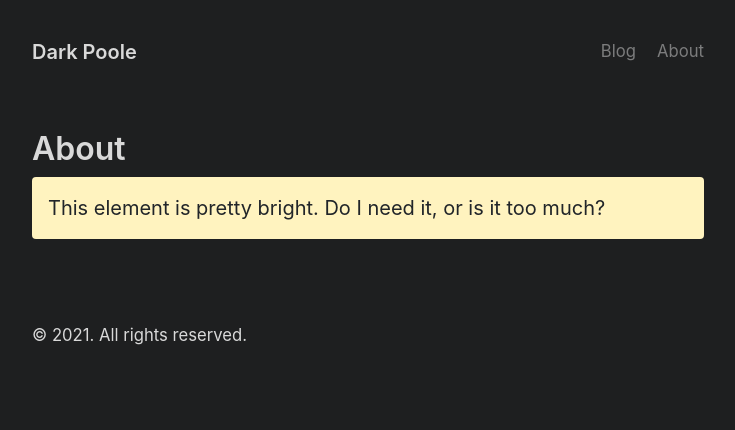
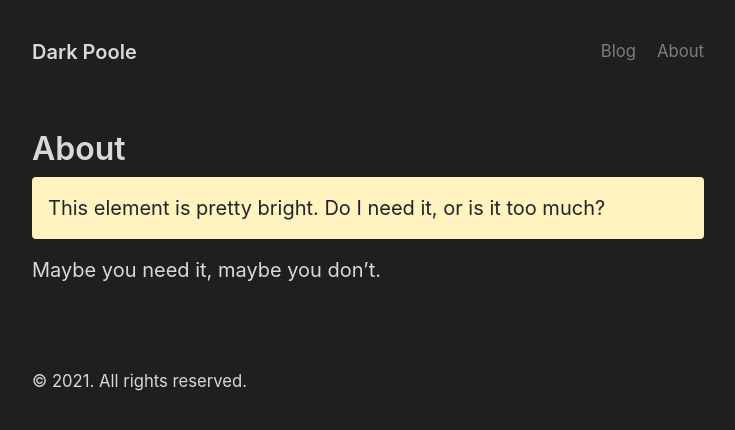
Before and after one commit to stackbit-projects/kompjoeterjonk-625a8, a Jekyll site: the page built from about.md, in a window 1280 px wide. Shown: the top 430 px of the page, without its empty margins (272-1007 px from the left). Built offline with Jekyll 4.4.1, drawn with Linux system fonts in a browser that asks for light colours.

Commit message:
about.md: updated markdown_content

```diff
--- a/about.md
+++ b/about.md
@@ -4,3 +4,7 @@ title: About
 ---
 <p class="message">
 This element is pretty bright. Do I need it, or is it too much?</p>
+
+
+
+Maybe you need it, maybe you don't.
```
